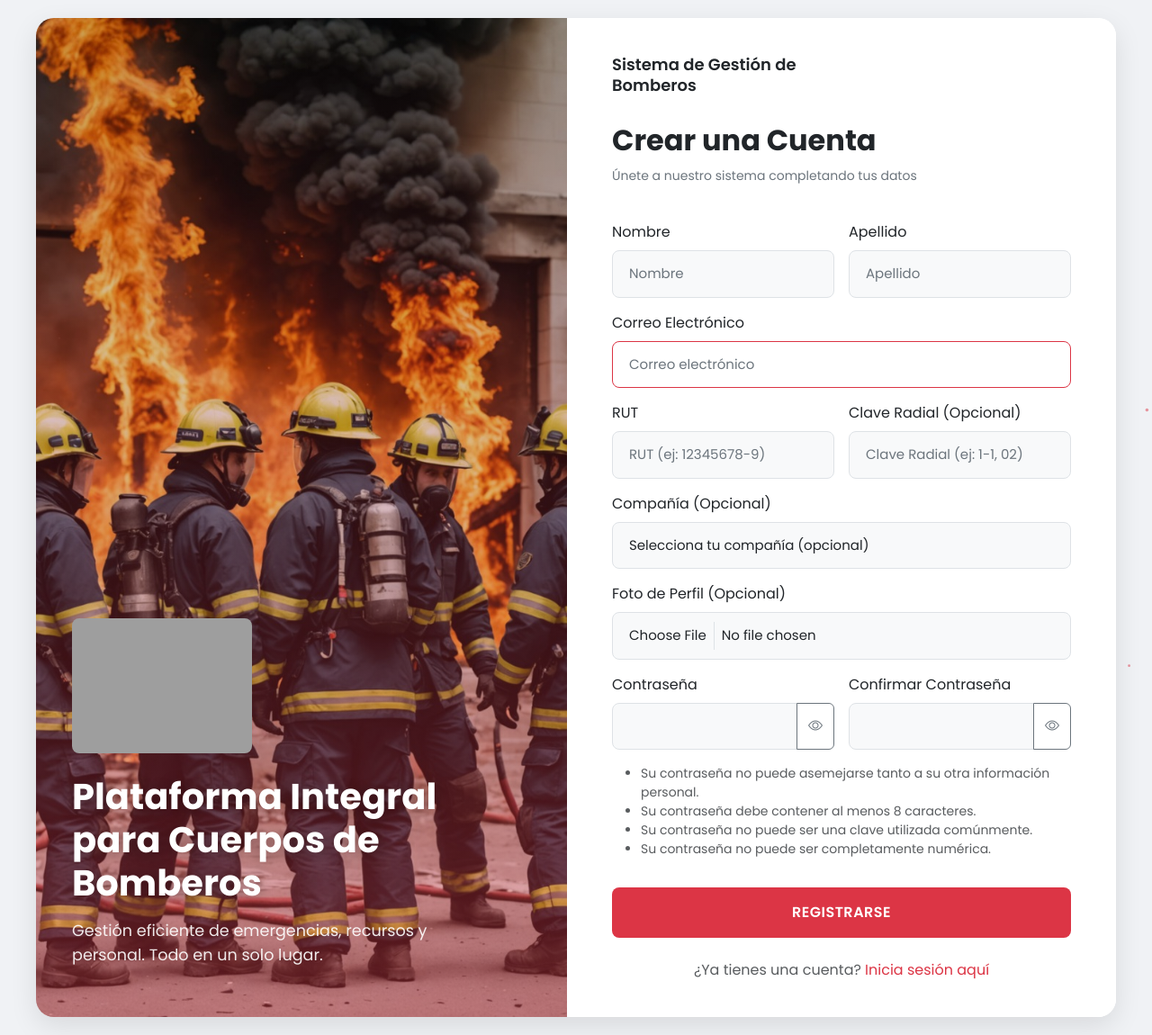
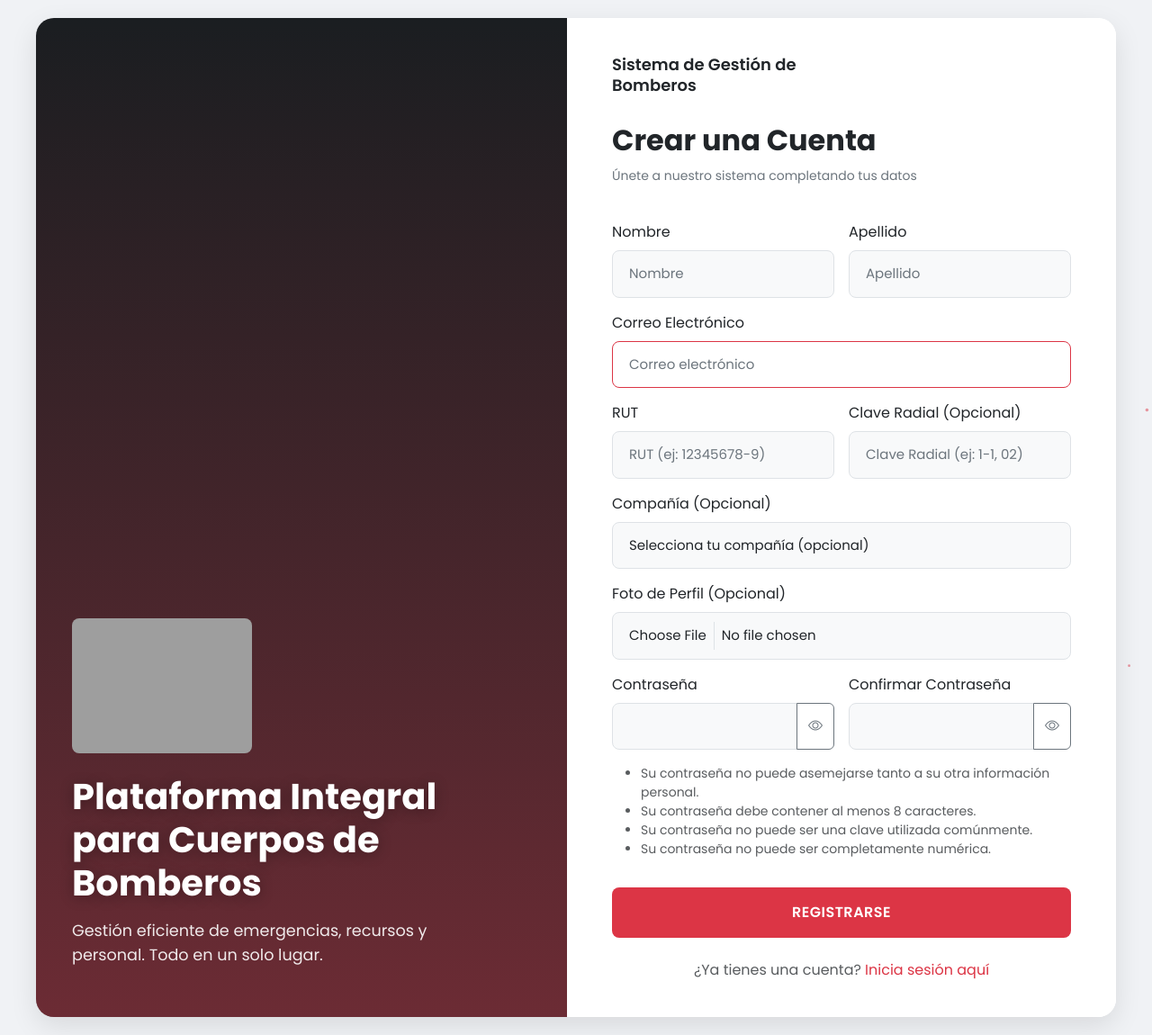
Before and after one commit to DiegoJimenez-272/Bomber, a Django app: page /registro_view/ in a window 1280 px wide. Shown: the whole page at 90% size. Run offline with Django 5.2, Linux system fonts and the light colour scheme; data that the repository does not hold is empty; parts of the project's set-up code (start-up, migrations or seed data) failed here and were passed over; some libraries are stand-ins or nearby versions; grey boxes are pictures that could not be loaded.

Commit message:
Actualizacion del sistema de bomberos

```diff
--- a/templates/base_auth.html
+++ b/templates/base_auth.html
@@ -38,8 +38,7 @@
         }
         .image-section {
             flex: 1;
-            background: url("{% static 'FotoInicio.jpeg' %}") no-repeat center center;
-            background-size: cover;
+            background-color: #212529; /* Fondo oscuro en lugar de la foto de los bomberos */
             position: relative;
             min-height: 600px;
             display: flex;
```
